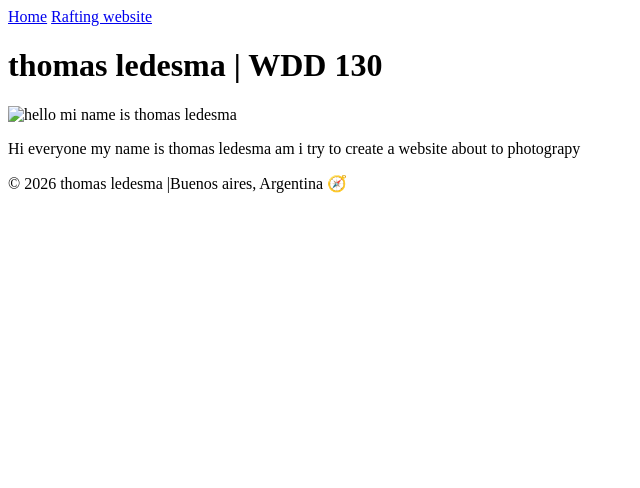
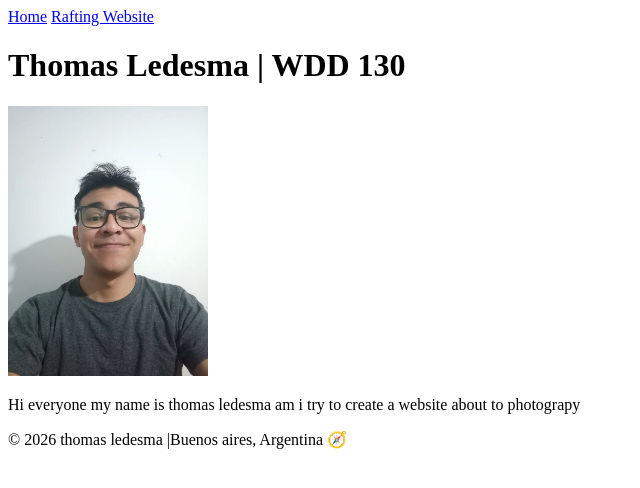
Before and after one commit to Thomasledesma98/wdd130, a plain HTML site: page index.html in a window 1280 px wide. Shown: the whole page, without its empty margins (0-640 px from the left). Drawn offline with Linux system fonts and the light colour scheme.

Commit message:
mipagina4

```diff
--- a/index.html
+++ b/index.html
@@ -4,22 +4,20 @@
 <head>
     <meta charset="UTF-8">
     <meta name="viewport" content="width=device-width, initial-scale=1.0">
-    <title>thomas ledesma | WDD 130</title>
+    <title>Thomas Ledesma | WDD 130</title>
 </head>
 
 <body>
     <header>
         <nav>
             <a href="#">Home</a>
-            <a href="wwr/">Rafting website</a>
+            <a href="wwr/">Rafting Website</a>
         </nav>
     </header>
     <main>
-        <h1>thomas ledesma | WDD 130 </h1>
-        <img src="images/newprofile.webp" alt="hello mi name is thomas ledesma" width="200">
-        <p>
-            Hi everyone my name is thomas ledesma am i try to create a website about to photograpy
-        </p>
+        <h1>Thomas Ledesma | WDD 130 </h1>
+        <img src="images/profile.webp" alt="hello mi name is thomas ledesma" width="200">
+        <p>Hi everyone my name is thomas ledesma am i try to create a website about to photograpy</p>
     </main>
     <footer>
         <p>© 2026 thomas ledesma |Buenos aires, Argentina 🧭 </p>
```
